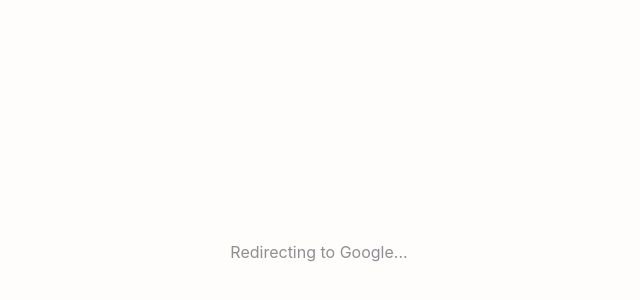
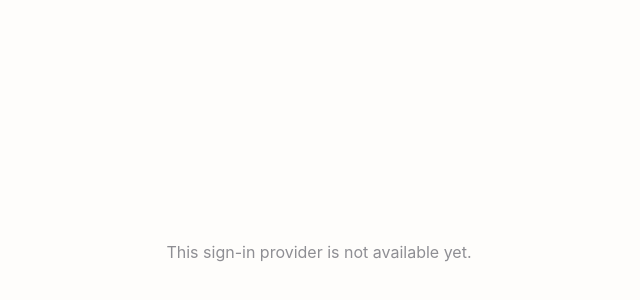
Before and after one commit to sashalukin/Notizen-website, a Next.js app: page /android-signin in a window 1280 px wide. Shown: the part 148-448 px from the top of the page, without its empty margins (321-961 px from the left). Built offline with nearby package versions, Linux system fonts and the light colour scheme; no server answers.

Commit message:
Allow Clever selection in original Custom Tab sign-in

```diff
--- a/src/app/android-signin/page.js
+++ b/src/app/android-signin/page.js
@@ -1,19 +1,35 @@
 'use client';
 
-import { Suspense, useEffect } from 'react';
+import { Suspense, useEffect, useState } from 'react';
 import { useSearchParams } from 'next/navigation';
-import { signIn } from 'next-auth/react';
+import { getProviders, signIn } from 'next-auth/react';
 
 function AndroidSignInInner() {
   const searchParams = useSearchParams();
 
+  const [message, setMessage] = useState('Opening sign-in…');
+
   useEffect(() => {
+    let active = true;
+    const provider = searchParams.get('provider') || 'google';
+    if (!['google', 'clever'].includes(provider)) {
+      setMessage('Unsupported sign-in provider.');
+      return;
+    }
     const codeChallenge = searchParams.get('code_challenge');
     const callbackUrl = codeChallenge
       ? `/api/android-callback?code_challenge=${encodeURIComponent(codeChallenge)}`
       : '/api/android-callback';
-    signIn('google', { callbackUrl });
-  }, []);
+    getProviders().then(providers => {
+      if (!active) return;
+      if (!providers?.[provider]) {
+        setMessage('This sign-in provider is not available yet.');
+        return;
+      }
+      return signIn(provider, { callbackUrl });
+    }).catch(() => { if (active) setMessage('Could not start sign-in. Please try again.'); });
+    return () => { active = false; };
+  }, [searchParams]);
 
   return (
     <div style={{
@@ -24,7 +40,7 @@
       color: '#8E8E93',
       fontFamily: '-apple-system, sans-serif',
     }}>
-      Redirecting to Google...
+      {message}
     </div>
   );
 }
@@ -38,7 +54,7 @@
       height: '100vh',
       color: '#8E8E93',
       fontFamily: '-apple-system, sans-serif',
-    }}>Redirecting to Google...</div>}>
+    }}>Opening sign-in…</div>}>
       <AndroidSignInInner />
     </Suspense>
   );
```
Also changed, not shown: 1 other file (tests, documents, lock files or other folders).
